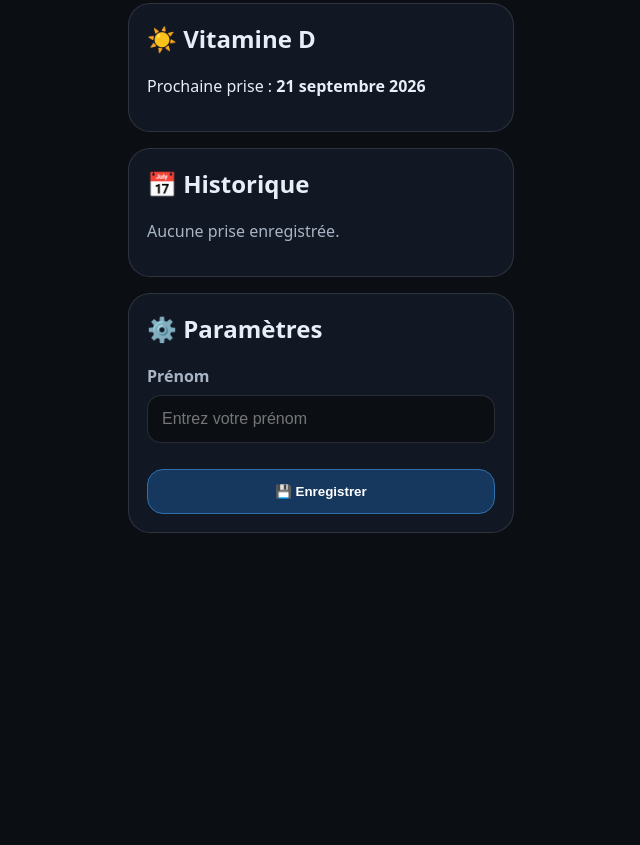
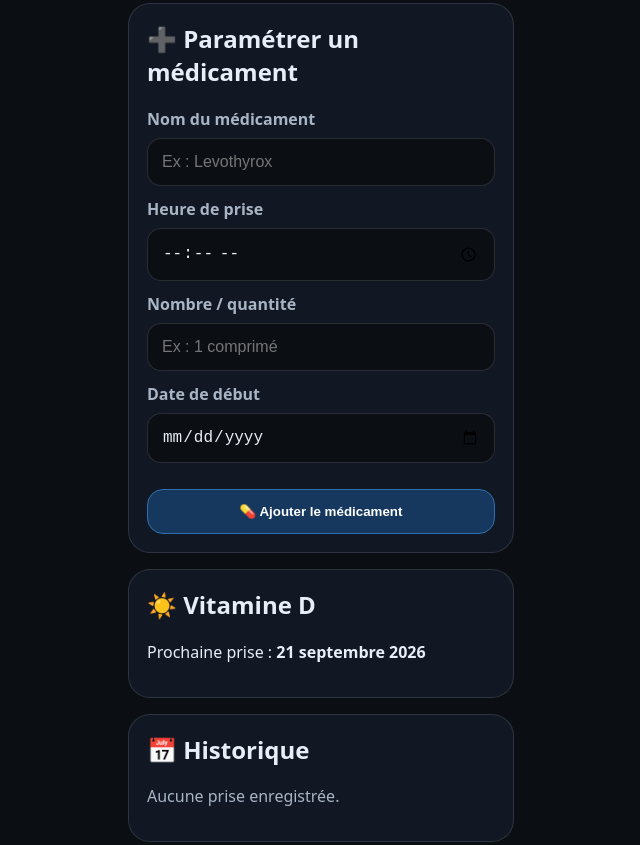
Before and after one commit to fr1255/maker-lab-mouton-5-pattes, a plain HTML site: page projets/mouton-vigilant/index.html in a window 1280 px wide. Shown: the part 924-1769 px from the top of the page, without its empty margins (319-959 px from the left). Before the commit the page ends 1495 px from the top, so only its background shows below. Drawn offline with Linux system fonts and the light colour scheme.

Commit message:
Update index.html

```diff
--- a/projets/mouton-vigilant/index.html
+++ b/projets/mouton-vigilant/index.html
@@ -1,154 +1,97 @@
 <!DOCTYPE html>
 <html lang="fr">
-
 <head>
-
   <meta charset="UTF-8">
+  <title>Mouton Vigilant</title>
   <meta name="viewport" content="width=device-width, initial-scale=1">
 
-<title>Mouton Vigilant</title>
-
   <link rel="stylesheet" href="style.css">
-
   <link rel="manifest" href="manifest.json">
-
   <meta name="theme-color" content="#0B1F3A">
-
   <link rel="apple-touch-icon" href="icône-touch-apple.png">
-
 </head>
 
 <body>
 
 <main class="page">
 
-    <!-- Logo -->
-
   <section class="hero">
-
     <img src="logo.png" class="logo" alt="Mouton Vigilant">
 
     <h1>🐑 Mouton Vigilant</h1>
-
-        <p id="bonjour" class="intro">
-            Bonjour
-        </p>
+    <p id="bonjour" class="intro">Bonjour</p>
 
     <p class="intro">
       Une application simple pour ne plus oublier vos traitements.
     </p>
 
-        <a class="btn"
-           href="./Mouton_Vigilant_notice_logo_v1.pdf"
-           target="_blank">
-
+    <a class="btn" href="./Mouton_Vigilant_notice_logo_v1.pdf" target="_blank">
       📄 Ouvrir le guide utilisateur
-
     </a>
-
   </section>
 
+  <section class="card">
+    <h2>💊 Aujourd'hui</h2>
+    <div id="listeMedicaments"></div>
 
-
-    <!-- Médicaments -->
+    <button id="activerAlarmes" class="btn-alerte">
+      🔔 Activer les alarmes
+    </button>
+  </section>
 
   <section class="card">
+    <h2>➕ Paramétrer un médicament</h2>
 
-        <h2>💊 Aujourd'hui</h2>
+    <label>Nom du médicament</label>
+    <input id="medNom" type="text" placeholder="Ex : Levothyrox">
 
-        <div id="listeMedicaments"></div>
+    <label>Heure de prise</label>
+    <input id="medHeure" type="time">
 
-        <button
-            id="activerAlarmes"
-            class="btn-alerte">
+    <label>Nombre / quantité</label>
+    <input id="medNombre" type="text" placeholder="Ex : 1 comprimé">
 
-            🔔 Activer les alarmes
+    <label>Date de début</label>
+    <input id="medDate" type="date">
 
+    <button id="ajouterMedicament" class="btn-alerte">
+      💊 Ajouter le médicament
     </button>
-
   </section>
 
-
-
-    <!-- Vitamine D -->
+  <section class="card">
+    <h2>☀️ Vitamine D</h2>
+    <p>
+      Prochaine prise :
+      <strong>21 septembre 2026</strong>
+    </p>
+  </section>
 
   <section class="card">
-
-        <h2>☀️ Vitamine D</h2>
-
-        <p>
-
-            Prochaine prise :
-
-            <strong>
-
-                21 septembre 2026
-
-            </strong>
-
-        </p>
-
+    <h2>📅 Historique</h2>
+    <div id="historique"></div>
   </section>
 
-
-
-    <!-- Historique -->
-
   <section class="card">
-
-        <h2>📅 Historique</h2>
-
-        <div id="historique">
-
-        </div>
-
-    </section>
-
-
-
-    <!-- Paramètres -->
-
-    <section class="card">
-
     <h2>⚙️ Paramètres</h2>
 
-        <label>
+    <label>Prénom</label>
+    <input id="prenom" type="text" placeholder="Entrez votre prénom">
 
-            Prénom
-
-        </label>
-
-        <input
-            id="prenom"
-            type="text"
-            placeholder="Entrez votre prénom">
-
-        <button
-            id="sauverPrenom"
-            class="btn-alerte">
-
+    <button id="sauverPrenom" class="btn-alerte">
       💾 Enregistrer
-
     </button>
-
   </section>
 
 </main>
 
-
-
 <script src="app.js"></script>
 
 <script>
-
   if ("serviceWorker" in navigator) {
-
     navigator.serviceWorker.register("./service-worker.js");
-
   }
-
 </script>
 
 </body>
-
 </html>
```
Lines whose indentation alone changed are shown as unchanged.
